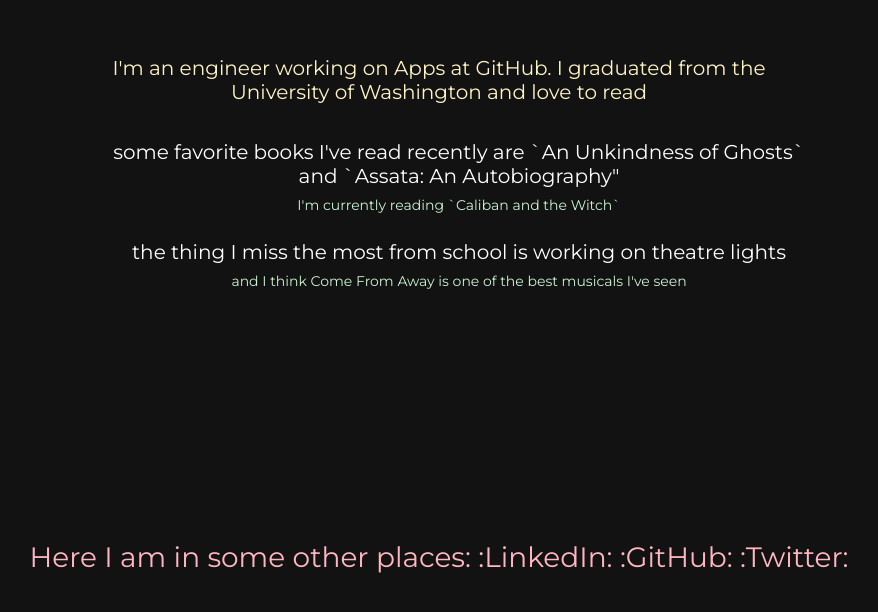
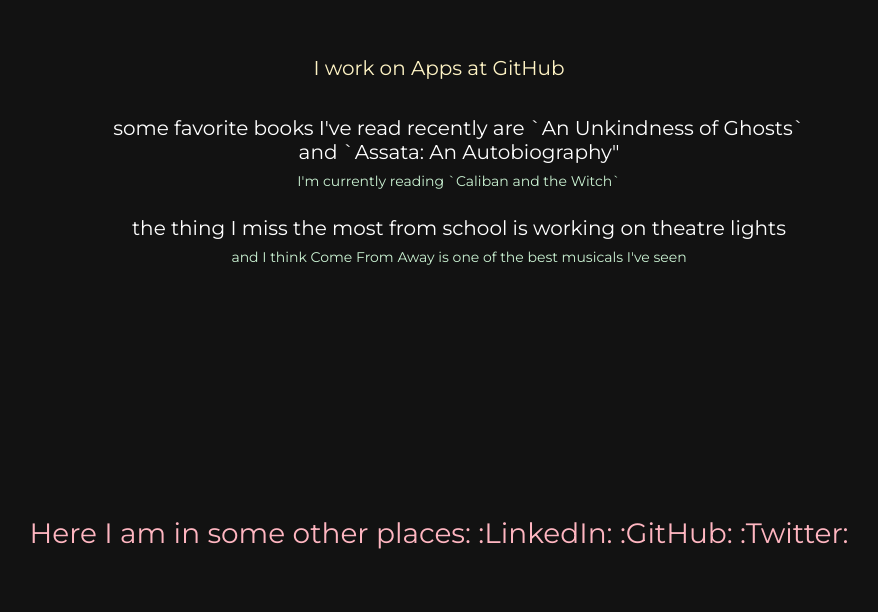
Before and after one commit to indigok/indigok.github.io, a plain HTML site: page index.html in a window 1280 px wide. Shown: the part 1010-1622 px from the top of the page, without its empty margins (201-1079 px from the left). Drawn offline with nearby package versions, Linux system fonts and the light colour scheme.

Commit message:
copy changes

```diff
--- a/index.html
+++ b/index.html
@@ -18,7 +18,7 @@
       👇👇
     </div>
     <div class="body">
-      <p>I'm an engineer working on Apps at GitHub. I graduated from the University of Washington and love to read</p>
+      <p>I work on Apps at GitHub</p>
       <ul>
         <li>some favorite books I've read recently are `An Unkindness of Ghosts` and `Assata: An Autobiography"</li>
         <li class="sub-list">I'm currently reading `Caliban and the Witch`</li>
```
